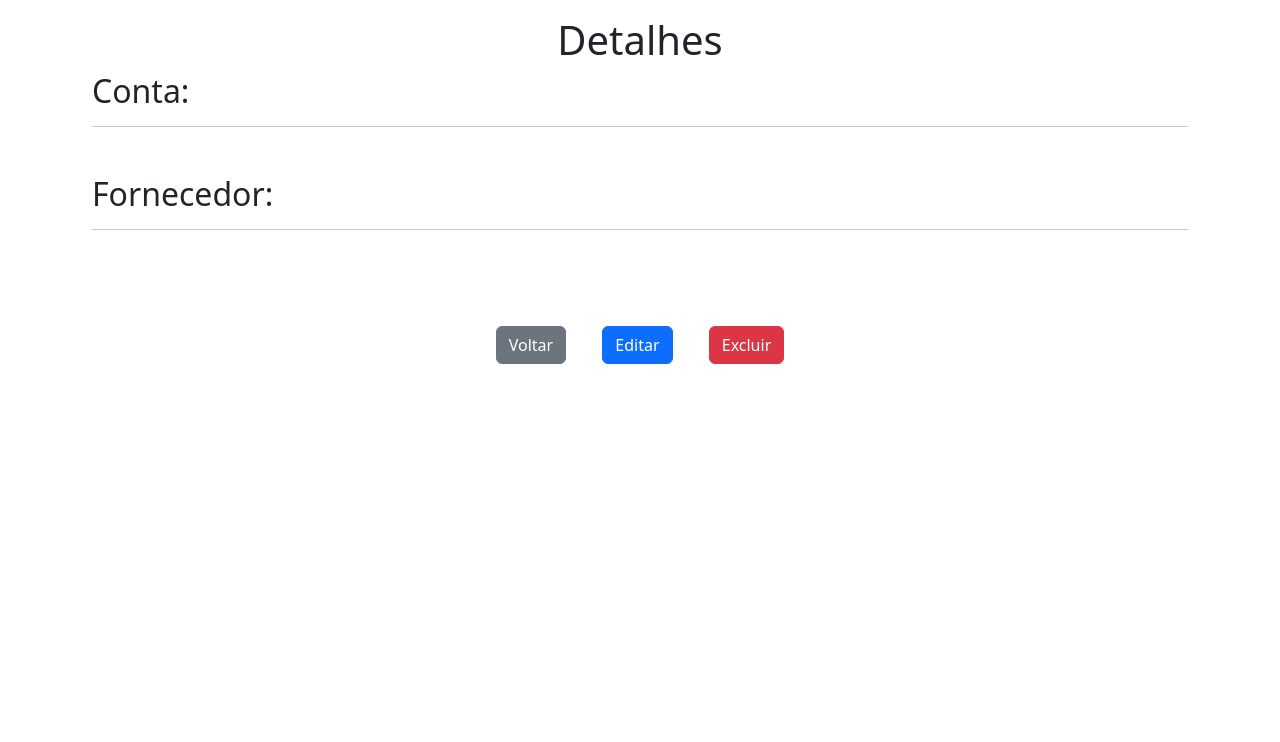
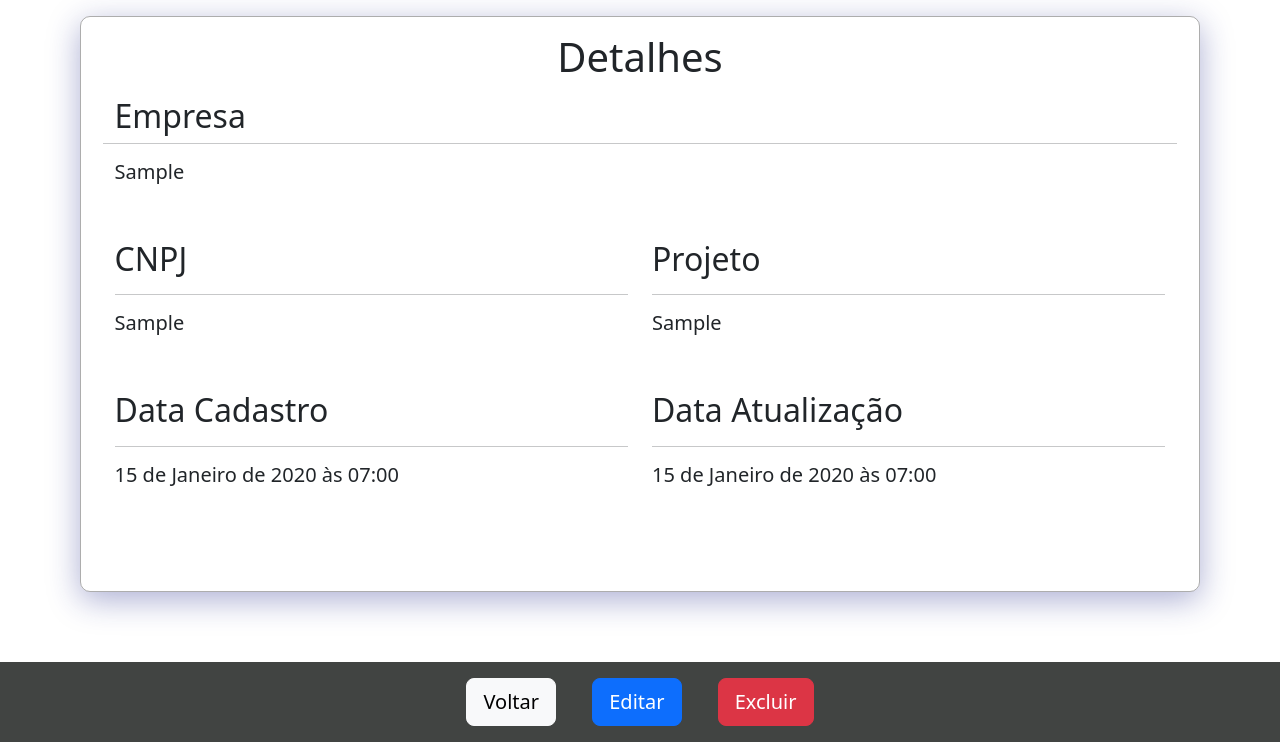
Before and after one commit to felipezampa/safegold-software, a Django app: page /app/empresas/detail/1/ in a window 1280 px wide. Shown: the part 58-800 px from the top of the page. Run offline with Django 4.2, Linux system fonts and the light colour scheme; tables that the repository leaves empty hold one stand-in row (values such as "Sample post"); some libraries are stand-ins or nearby versions.

Commit message:
crud empresa pronto

```diff
--- a/templates/crud_app/empresa/cadastro.html
+++ b/templates/crud_app/empresa/cadastro.html
@@ -6,7 +6,7 @@
 {% endblock title %}
 {% block content %}
 <h1 class="d-flex justify-content-center mt-3">
-  Cadastro de Contas e Fornecedores
+  Cadastro de Empresas
 </h1>
 <main>
   <div class="sg-container mt-4 p-4">
@@ -20,10 +20,10 @@
       </div>
     </form>
     <hr>
-    <a href="{% url 'crud_app:list' %}"><button class="btn btn-secondary btn-block mx-5">Voltar</button></a>
+    <a href="{% url 'crud_app:empresa-list' %}"><button class="btn btn-secondary btn-block mx-5">Voltar</button></a>
   </div>
 </main>
 {% endblock content %}
 {% block scripts %}
-    <script src="{% static 'js/tabela.js' %}"></script>
+    <script src="{% static 'js/ExportPDF.js' %}"></script>
 {% endblock scripts %}
--- a/templates/crud_app/empresa/detail.html
+++ b/templates/crud_app/empresa/detail.html
@@ -2,25 +2,53 @@
 {% load static %}
 {% block title %}<title>{{ conta.desc }}</title>{% endblock title %}
 {% block content %}
-<h1 class="d-flex justify-content-center mt-3">Detalhes</h1>
-<main>
-    <div class="jumbotron container">
-        <h2>Conta:</h2>
-        <hr>
-        <p class="mb-5">{{conta.desc}}</p>
-        <h2 class="mt-5">Fornecedor:</h2>
-        <hr>
-        <p>{{conta.fornecedor}}</p>
-        <p>{{fornecedor.documento}}</p>
-        <div class="text-center mt-5 pt-5">
-            <a href="{% url 'crud_app:list' %}" class="mx-3" title="Ver Tabela"><button class="btn btn-secondary">Voltar</button></a>
-            <a href="{% url 'crud_app:update' pk=conta.pk %}" class="mx-3" title="Editar Conta"><button class="btn btn-primary">Editar</button></a>
-            <a href="{% url 'crud_app:delete' pk=conta.pk %}" class="mx-3" title="Excluir Conta"><button class="btn btn-danger">Excluir</button></a>
+
+<main class="sg-container mt-3">
+    <h1 class="d-flex justify-content-center my-3">Detalhes</h1>
+    <div class="jumbotron container sg-content">
+
+        <div class="row mb-5">
+            <h2>Empresa</h2>
+            <hr>
+            <h5>{{empresas.empresa}}</h5>
+        </div>
+        <div class="row mb-5">
+            <div class="col">
+                <h2>CNPJ</h2>
+                <hr>
+                <h5>{{empresas.cnpj}}</h5>
+            </div>
+            <div class="col">
+                <h2>Projeto</h2>
+                <hr>
+                <h5>{{empresas.cod_projeto}}</h5>
+            </div>
+        </div>
+        <div class="row mb-5">
+            <div class="col">
+                <h2>Data Cadastro</h2>
+                <hr>
+                <h5>{{empresas.data_cadastro}}</h5>
+            </div>
+            <div class="col">
+                <h2>Data Atualização</h2>
+                <hr>
+                <h5>{{empresas.data_atualiza}}</h5>
+            </div>
+        </div>
+        <div class="row mb-5">
+
         </div>
     </div>
 </main>
+<footer class="footer fixed-bottom ignore-on-print pb-3 sg-dark">
+    <div class="text-center pt-3">
+        <a href="{% url 'crud_app:empresa-list' %}" class="mx-3" title="Ver Tabela"><button class="btn btn-lg btn-light">Voltar</button></a>
+        <a href="{% url 'crud_app:empresa-update' pk=empresas.pk %}" class="mx-3" title="Editar Conta"><button class="btn btn-lg btn-primary">Editar</button></a>
+        <a href="{% url 'crud_app:empresa-delete' pk=empresas.pk %}" class="mx-3" title="Excluir Conta"><button class="btn btn-lg btn-danger">Excluir</button></a>
+    </div>
+</footer>
 {% endblock %}
 {% block scripts %}
-    <script src="{% static 'js/tabela.js' %}"></script>
-    <script src="{% static 'js/exportExcel.js' %}"></script>
+    <script src="{% static 'js/ExportPDF.js' %}"></script>
 {% endblock scripts %}
--- a/templates/crud_app/empresa/tabela.html
+++ b/templates/crud_app/empresa/tabela.html
@@ -14,7 +14,7 @@
 
                     {{ form|crispy }}
                     <!--======================================= APAGAR DEPOIS, SOMENTE PARA TESTES =======================================-->
-                    <div class="input-group input-group-sm my-1 ml-3 mr-3">
+                    {% comment %} <div class="input-group input-group-sm my-1 ml-3 mr-3">
                         <input type="text" name="id" class="form-control" aria-la bel="Large" placeholder="Adicionar ID" />
                     </div>
                     <div class="input-group input-group-sm my-1 ml-3 mr-3">
@@ -22,7 +22,7 @@
                     </div>
                     <div class="input-group input-group-sm my-1 ml-3 mr-3">
                         <input type="text" name="fornecedor" class="form-control" aria-label="Large" placeholder="Adicionar fornecedor" />
-                    </div>
+                    </div> {% endcomment %}
                     <!--======================================= APAGAR DEPOIS, SOMENTE PARA TESTES =======================================-->
                     <div class="col text-center mb-1 mt-1">
 
```
Also changed, not shown: templates/crud_app/empresa/excluir.html (+6 -6 lines).
